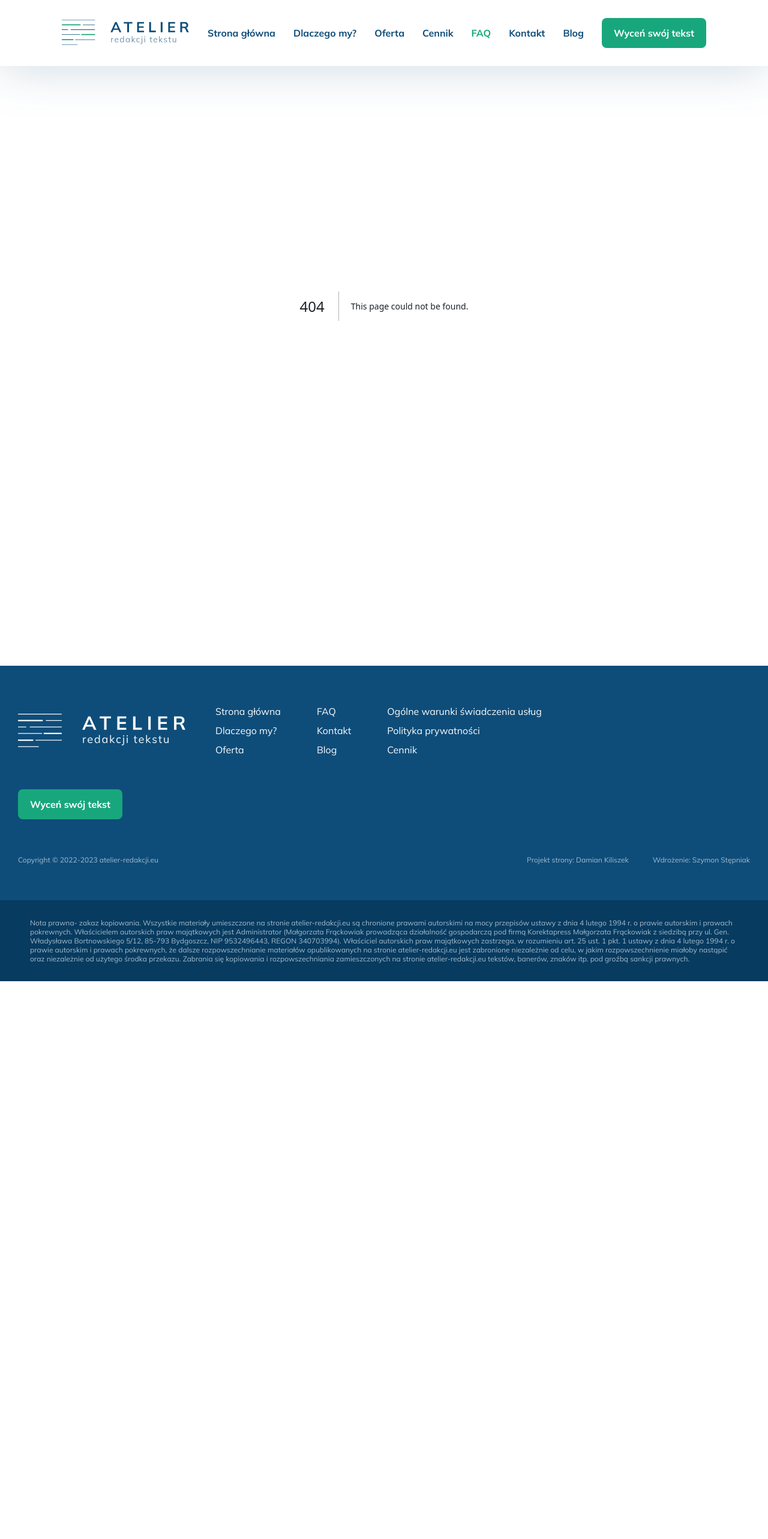
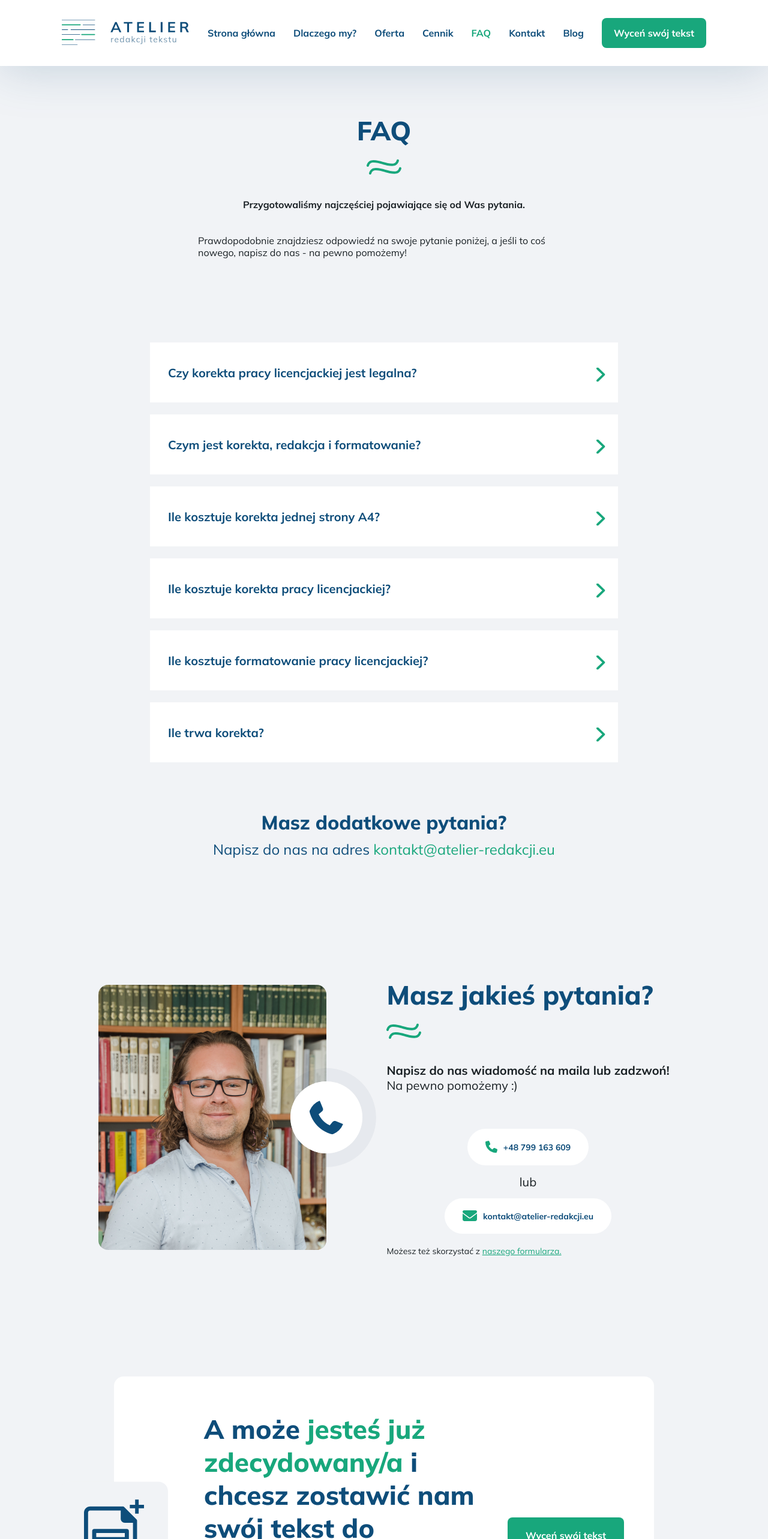
Before and after one commit to szymekSKKJ/atelier_redakcji, a Next.js app: page /faq in a window 1280 px wide. Before the commit this address had no page. Shown: the top 2566 px of the page at 60% size. Before the commit the page ends 1636 px from the top, so only its background shows below. Built offline with nearby package versions, Linux system fonts and the light colour scheme.

Commit message:
Added Faq page

```diff
--- /dev/null
+++ b/src/app/faq/page.tsx
@@ -0,0 +1,15 @@
+import Section10 from "@/components/sections/Section10/Section10";
+import Section11 from "@/components/sections/Section11/Section11";
+import Section8 from "@/components/sections/Section8/Section8";
+
+const Faq = () => {
+  return (
+    <>
+      <Section8></Section8>
+      <Section10></Section10>
+      <Section11></Section11>
+    </>
+  );
+};
+
+export default Faq;
--- a/src/components/sections/Section8/styles.module.scss
+++ b/src/components/sections/Section8/styles.module.scss
@@ -1,5 +1,5 @@
 .section {
-  margin: 200px auto 0px auto;
+  margin: 80px auto 0px auto;
   display: flex;
   flex-direction: column;
   align-items: center;
```
